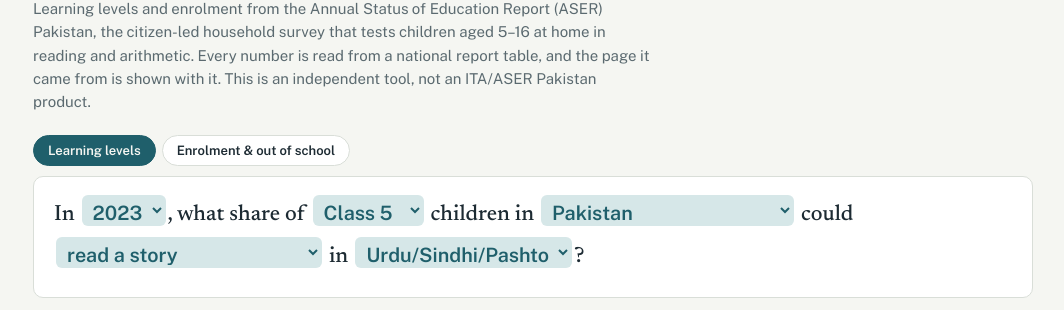
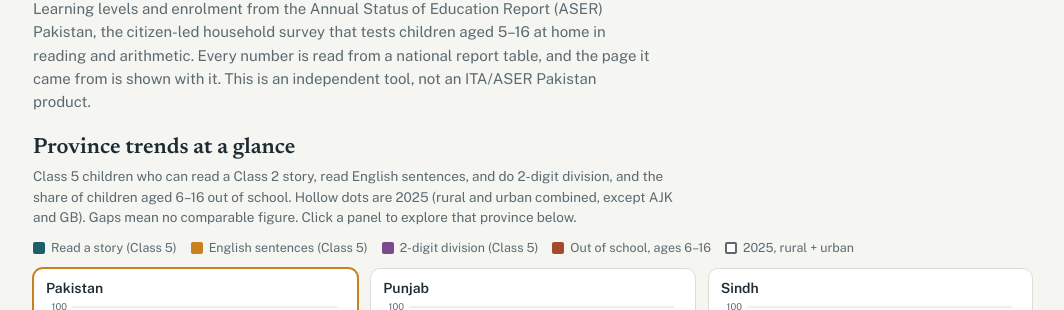
Before and after one commit to lcrawfurd/aser-pakistan-explorer, a plain HTML site: page index.html in a window 1280 px wide. Shown: the part 102-412 px from the top of the page, without its empty margins (107-1171 px from the left). Drawn offline with nearby package versions, Linux system fonts and the light colour scheme.

Commit message:
Add province trends at a glance (small multiples) to the explorer
Co-Authored-By: Claude Opus 5.5 <noreply@anthropic.com>

```diff
--- a/index.html
+++ b/index.html
@@ -13,6 +13,7 @@
   --bg:#f5f6f2; --panel:#ffffff; --ink:#1d2b33; --muted:#5b6a70; --rule:#d9ded8;
   --accent:#1f5f6b; --accent-soft:#d6e7e8; --hi:#c9811f; --hi-soft:#f6e6cc; --warn:#a34a2a;
   --l0:#e5e9e6; --l1:#c4d8d6; --l2:#8fbab6; --l3:#4f9893; --l4:#24706d; --l5:#174f57; --l6:#0f3640;
+  --s1:#1f5f6b; --s2:#c9811f; --s3:#7a4b8c; --s4:#a34a2a;
   --display:"Newsreader", Georgia, "Times New Roman", serif;
   --body:"Public Sans", system-ui, -apple-system, "Segoe UI", sans-serif;
   --mono:"IBM Plex Mono", ui-monospace, Menlo, monospace;
@@ -20,12 +21,24 @@
 @media (prefers-color-scheme: dark){:root:not([data-theme="light"]){
   --bg:#12191c; --panel:#1a2327; --ink:#e4ebe9; --muted:#9db0b2; --rule:#2e3b40;
   --accent:#7fc3c4; --accent-soft:#21393d; --hi:#e8a548; --hi-soft:#3a2e1a; --warn:#e58a68;
-  --l0:#2a3539; --l1:#2f4c50; --l2:#3a6a6c; --l3:#4f8f8d; --l4:#6eb1ab; --l5:#9ed0c9; --l6:#cdebe5; color-scheme:dark}}
+  --l0:#2a3539; --l1:#2f4c50; --l2:#3a6a6c; --l3:#4f8f8d; --l4:#6eb1ab; --l5:#9ed0c9; --l6:#cdebe5;
+  --s1:#7fc3c4; --s2:#e8a548; --s3:#c19ad6; --s4:#e58a68; color-scheme:dark}}
 :root[data-theme="dark"]{
   --bg:#12191c; --panel:#1a2327; --ink:#e4ebe9; --muted:#9db0b2; --rule:#2e3b40;
   --accent:#7fc3c4; --accent-soft:#21393d; --hi:#e8a548; --hi-soft:#3a2e1a; --warn:#e58a68;
-  --l0:#2a3539; --l1:#2f4c50; --l2:#3a6a6c; --l3:#4f8f8d; --l4:#6eb1ab; --l5:#9ed0c9; --l6:#cdebe5; color-scheme:dark}
+  --l0:#2a3539; --l1:#2f4c50; --l2:#3a6a6c; --l3:#4f8f8d; --l4:#6eb1ab; --l5:#9ed0c9; --l6:#cdebe5;
+  --s1:#7fc3c4; --s2:#e8a548; --s3:#c19ad6; --s4:#e58a68; color-scheme:dark}
 *{box-sizing:border-box}
+.glance{margin-top:22px}
+.glance h2{font:600 22px/1.2 var(--display);margin:0 0 4px}
+.glance .sub{font-size:13.5px;color:var(--muted);margin:0 0 10px;max-width:80ch}
+.multiples{display:grid;grid-template-columns:repeat(3,minmax(0,1fr));gap:12px}
+.mini{background:var(--panel);border:1px solid var(--rule);border-radius:10px;padding:10px 12px 6px;cursor:pointer;min-width:0}
+.mini:hover,.mini:focus-visible{border-color:var(--accent);outline:none}
+.mini.on{border-color:var(--hi);box-shadow:0 0 0 1px var(--hi)}
+.mini h3{font:600 14px/1.3 var(--body);margin:0 0 2px}
+@media (max-width:860px){.multiples{grid-template-columns:repeat(2,minmax(0,1fr))}}
+@media (max-width:520px){.multiples{grid-template-columns:1fr}}
 body{background:var(--bg);color:var(--ink);font:15px/1.55 var(--body);margin:0}
 .wrap{max-width:1040px;margin:0 auto;padding-inline:20px;padding-block:28px 60px}
 header h1{font:600 clamp(28px,4vw,40px)/1.1 var(--display);margin:0 0 6px;text-wrap:balance;letter-spacing:-.01em}
@@ -82,6 +95,13 @@ footer{margin-top:28px;font-size:12.5px;color:var(--muted)}
   <h1>ASER Pakistan Data Explorer</h1>
   <p>Learning levels and enrolment from the Annual Status of Education Report (ASER) Pakistan, the citizen-led household survey that tests children aged 5–16 at home in reading and arithmetic. Every number is read from a national report table, and the page it came from is shown with it. This is an independent tool, not an ITA/ASER Pakistan product.</p>
 </header>
+
+<section class="glance" aria-labelledby="glance-h">
+  <h2 id="glance-h">Province trends at a glance</h2>
+  <p class="sub">Class 5 children who can read a Class 2 story, read English sentences, and do 2-digit division, and the share of children aged 6–16 out of school. Hollow dots are 2025 (rural and urban combined, except AJK and GB). Gaps mean no comparable figure. Click a panel to explore that province below.</p>
+  <div class="legend" id="glance-legend" style="margin:0 0 10px"></div>
+  <div class="multiples" id="multiples"></div>
+</section>
 
 <div class="tabs" role="group" aria-label="Topic">
   <button id="tab-learn" aria-pressed="true">Learning levels</button>
@@ -347,6 +367,39 @@ function renderLadder(){
   }
 }
 
+// ---- small multiples: four headline series for every geography
+const GSER=[['Read a story (Class 5)','var(--s1)',(y,g)=>learn(y,g,'language',5,4)],
+            ['English sentences (Class 5)','var(--s2)',(y,g)=>learn(y,g,'english',5,4)],
+            ['2-digit division (Class 5)','var(--s3)',(y,g)=>learn(y,g,'arithmetic',5,6)],
+            ['Out of school, ages 6–16','var(--s4)',(y,g)=>enrol(y,g,'6-16','oos')]];
+function renderMultiples(){
+  document.getElementById('glance-legend').innerHTML=GSER.map(s=>'<span><i style="background:'+s[1]+'"></i>'+esc(s[0])+'</span>').join('')+'<span><i style="background:var(--panel);border:2px solid var(--muted)"></i>2025, rural + urban</span>';
+  const W=300,H=180,L=26,R=8,T=8,B=20;
+  const x=y=>L+(W-L-R)*(y-2012)/(2025-2012), yy=v=>T+(H-T-B)*(1-v/100);
+  let out='';
+  for(const g of GEOS){
+    let s='<svg viewBox="0 0 '+W+' '+H+'" role="img" aria-label="'+esc(GEOLABEL[g])+' trends">';
+    for(const t of [0,50,100]){ s+='<line x1="'+L+'" x2="'+(W-R)+'" y1="'+yy(t)+'" y2="'+yy(t)+'" stroke="var(--rule)"/><text x="'+(L-5)+'" y="'+(yy(t)+3.5)+'" text-anchor="end" font-size="9.5" class="m">'+t+'</text>'; }
+    for(const y of [2012,2015,2018,2021,2025]) s+='<text x="'+x(y)+'" y="'+(H-5)+'" text-anchor="middle" font-size="9.5" class="m">'+y+'</text>';
+    for(const [name,col,f] of GSER){
+      const pts=YEARS.map(y=>{const r=f(y,g); return {y,v:r.v,ru:!!(r.rec&&r.rec.f.includes('ru'))};});
+      // rural line, broken wherever a round has no comparable value
+      let d='',pen=false;
+      for(const p of pts){ if(p.ru) continue; if(p.v==null){pen=false;continue;} d+=(pen?'L':'M')+x(p.y).toFixed(1)+' '+yy(p.v).toFixed(1); pen=true; }
+      if(d) s+='<path d="'+d+'" fill="none" stroke="'+col+'" stroke-width="1.8" stroke-linejoin="round"/>';
+      for(const p of pts){ if(p.v==null) continue;
+        s+='<circle cx="'+x(p.y).toFixed(1)+'" cy="'+yy(p.v).toFixed(1)+'" r="'+(p.ru?3.2:2.2)+'" fill="'+(p.ru?'var(--panel)':col)+'" stroke="'+col+'" stroke-width="'+(p.ru?1.6:0)+'"><title>'+esc(name)+', '+p.y+': '+fmt(p.v)+'%</title></circle>'; }
+    }
+    s+='</svg>';
+    out+='<div class="mini'+(g===S.geo?' on':'')+'" tabindex="0" role="button" data-geo="'+esc(g)+'"><h3>'+esc(GEOLABEL[g])+'</h3>'+s+'</div>';
+  }
+  const el=document.getElementById('multiples'); el.innerHTML=out;
+  el.querySelectorAll('.mini').forEach(n=>{
+    const go=()=>{S.geo=n.dataset.geo; if(!geosFor(S.year).includes(S.geo)){ const ys=YEARS.filter(y=>GEOS.includes(S.geo)&&(S.mode==='learn'?LIX[y+'|'+S.geo+'|'+S.subj+'|'+S.cls]:EIX[y+'|'+S.geo+'|'+S.band])); if(ys.length) S.year=ys[ys.length-1]; } save(); render(); document.getElementById('q').scrollIntoView({behavior:'smooth',block:'start'}); };
+    n.addEventListener('click',go); n.addEventListener('keydown',e=>{if(e.key==='Enter'||e.key===' '){e.preventDefault();go();}});
+  });
+}
+
 function renderSources(){
   let t='<table><thead><tr><th>Survey round</th><th>National report</th></tr></thead><tbody>';
   for(const y of YEARS) t+='<tr><td>'+y+(y===2025?' (rural + urban)':'')+'</td><td><a href="'+URL[y]+'" target="_blank" rel="noopener">'+esc(URL[y].split('/').pop())+'</a></td></tr>';
@@ -366,7 +419,9 @@ function render(){
   document.getElementById('tab-learn').setAttribute('aria-pressed',S.mode==='learn');
   document.getElementById('tab-enrol').setAttribute('aria-pressed',S.mode==='enrol');
   renderQ(); renderAnswer(); renderRank(); renderTrend(); renderLadder();
+  document.querySelectorAll('.mini').forEach(n=>n.classList.toggle('on',n.dataset.geo===S.geo));
 }
+renderMultiples();
 renderSources(); render();
 })();
 </script>
```
